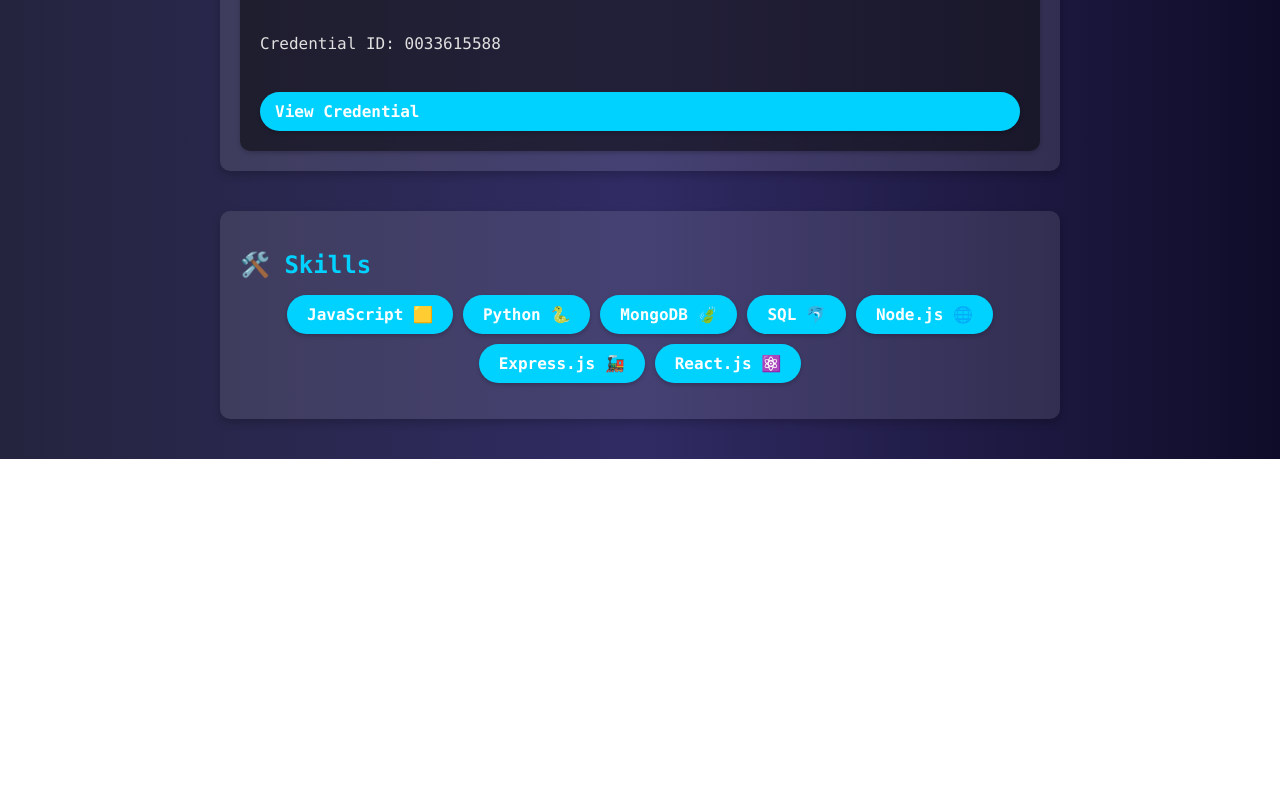
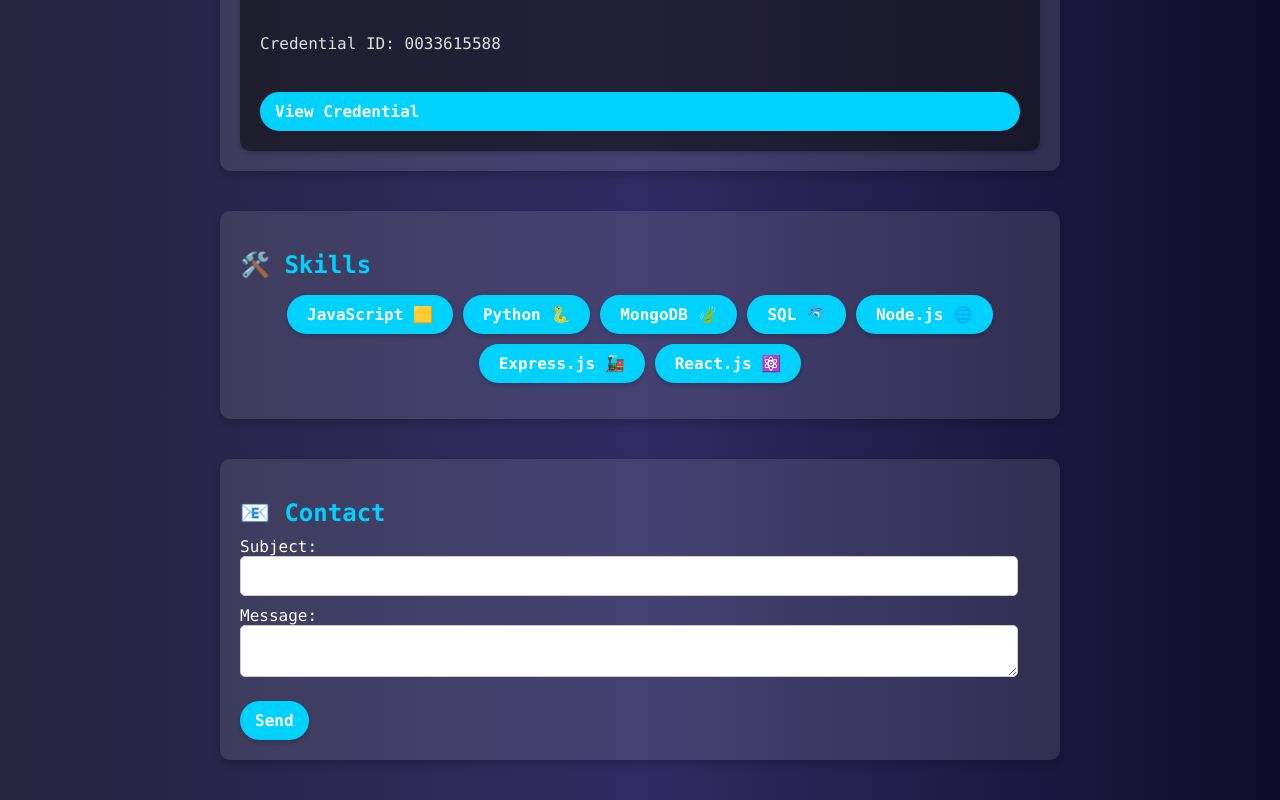
Before and after one commit to brunobelloso/online-cv, a React (Create React App) app: page / in a window 1280 px wide. Shown: the part 3161-3961 px from the top of the page. Before the commit the page ends 3620 px from the top, so only its background shows below. Built offline with nearby package versions, Linux system fonts and the light colour scheme.

Commit message:
agregar contacto

```diff
--- a/src/App.js
+++ b/src/App.js
@@ -5,6 +5,7 @@
 import Experience from './components/Experience';
 import Education from './components/Education';
 import Skills from './components/Skills';
+import Contact from './components/Contact';
 
 const App = () => {
   return (
@@ -16,6 +17,7 @@
         <Experience id="experience" />
         <Education id="education" />
         <Skills id="skills" />
+        <Contact id="contact" />
       </Container>
     </>
   );
```
